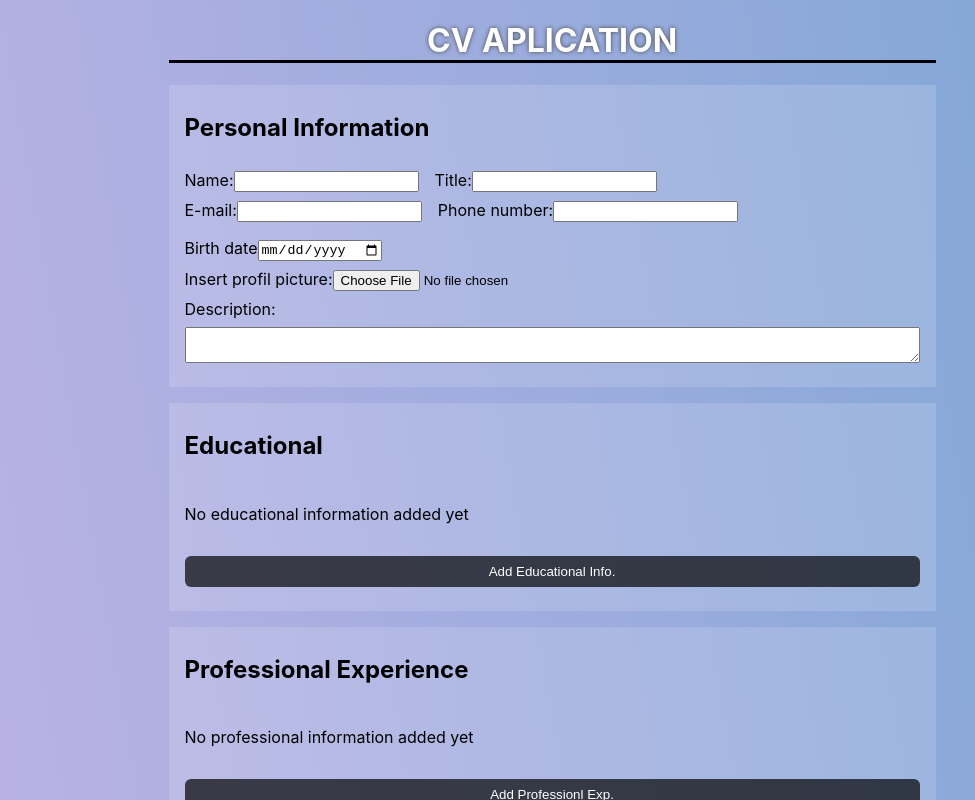
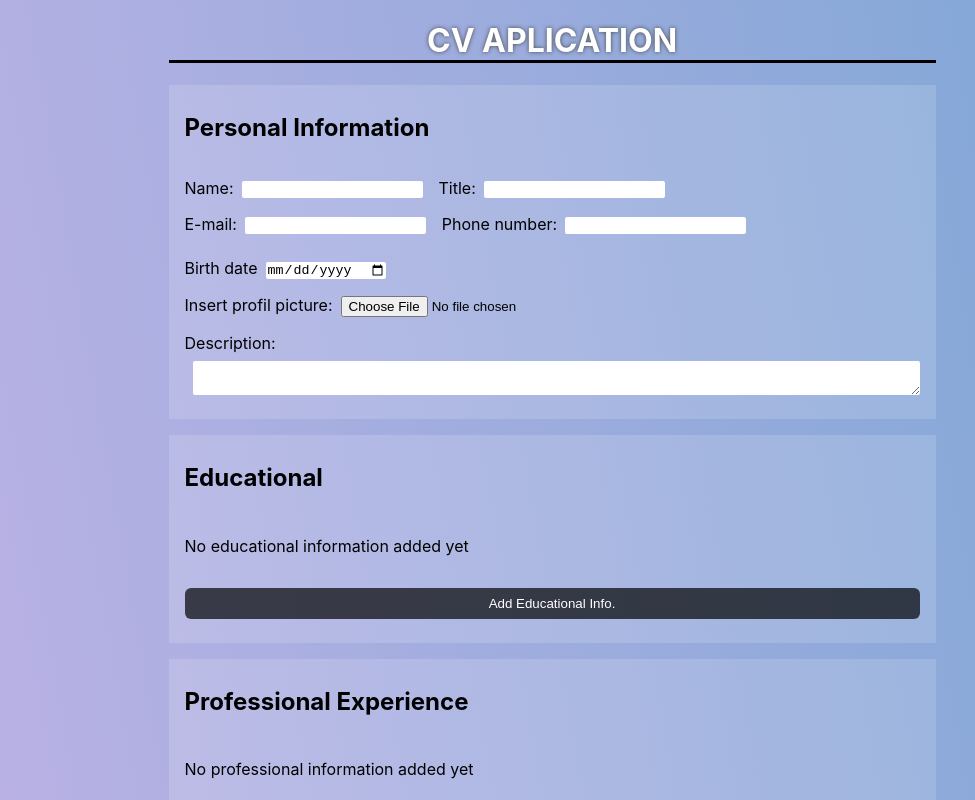
Before and after one commit to DavitBoo/cv-project-react, a React (Create React App) app: page / in a window 1280 px wide. Shown: the top 800 px of the page, without its empty margins (88-1063 px from the left). Built offline with nearby package versions, Linux system fonts and the light colour scheme.

Commit message:
css changes

```diff
--- a/public/index.html
+++ b/public/index.html
@@ -24,7 +24,7 @@
       work correctly both with client-side routing and a non-root public URL.
       Learn how to configure a non-root public URL by running `npm run build`.
     -->
-    <title>React App</title>
+    <title>CV Aplication</title>
   </head>
   <body>
     <noscript>You need to enable JavaScript to run this app.</noscript>
--- a/src/components/Professional.js
+++ b/src/components/Professional.js
@@ -98,8 +98,8 @@ class Professional extends Component {
                       data-key={i}
                     ></textarea>
                   </div>
+                  <button className='remove-btn' data-key={i} onClick={this.clickRemove}>Remove</button>
                   <hr />
-                  <button className='remove-btn' data-key={i} onClick={this.clickRemove}>Remove</button>
 
                 </div>
               )
--- a/src/styles/index.css
+++ b/src/styles/index.css
@@ -60,6 +60,17 @@ button.remove-skill{
   background-color: #a7000079;
 }
 
+label{
+  margin-top: .5rem;
+}
+
+input, textarea, select{
+  outline:0;
+  border: none;
+  margin-left: 0.5rem;
+  border-radius: 2px;
+}
+
 img{
   border-radius: 100%;
   background-color: rgb(69, 10, 136);
@@ -89,6 +100,15 @@ img{
   padding: .5rem 1rem 1.5rem 1rem;
   background-color: #ffffff25;
   margin: 1rem auto;
+}
+
+#educational > div > hr, #professional-experience > div > hr {
+  margin-top: 1rem;
+  margin-bottom: 2rem;
+}
+
+#educational > div > button, #professional-experience > div > button{
+  margin-top: 2rem;
 }
 
 /* *** personal info *** */
```
